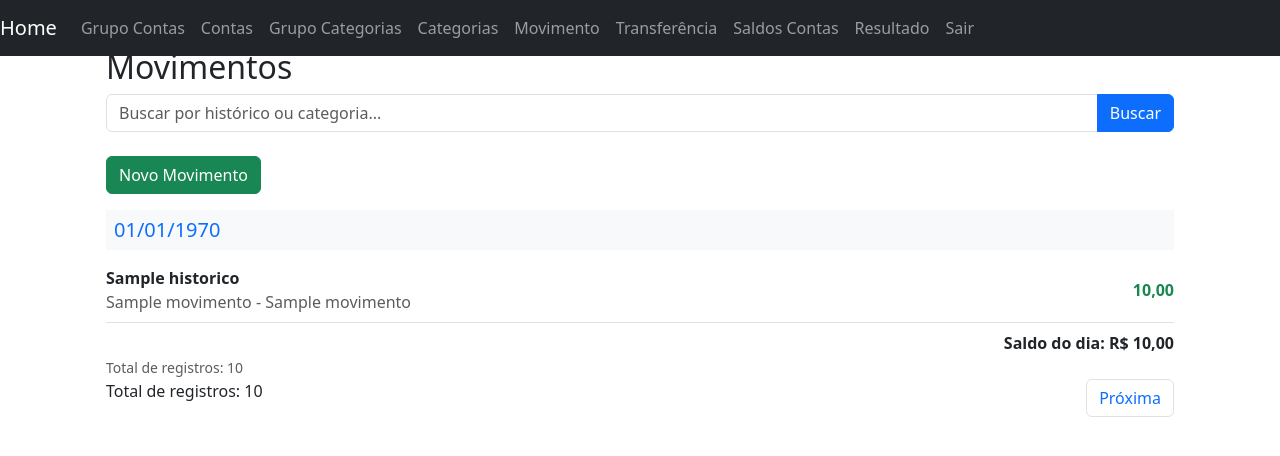
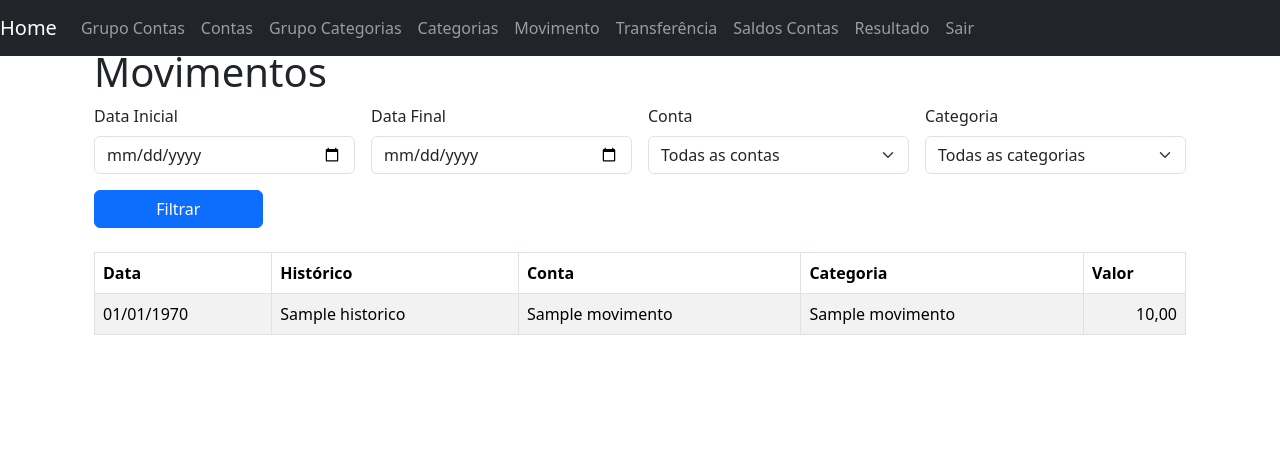
Before and after one commit to sandrolor/mineco-finance-ci4, a CodeIgniter 4 app: the page made by app/Views/movimento/index.php in a window 1280 px wide. Shown: the top 456 px of the page. Run offline with PHP 8.4 and a stand-in for CodeIgniter, Linux system fonts and the light colour scheme; the template is opened without the code that fills it: most values are stand-ins (such as "Sample title", 1, 10 or a date in 2020); data that the repository does not hold is empty; some libraries are stand-ins or nearby versions.

Commit message:
Melhorias Exibição Movimento

```diff
--- a/app/Views/movimento/index.php
+++ b/app/Views/movimento/index.php
@@ -1,108 +1,72 @@
 <?= $this->extend('layout') ?>
+
 <?= $this->section('content') ?>
 
-<div class="container mt-5">
-    <h2>Movimentos</h2>
+<h1>Movimentos</h1>
 
-    <!-- Formulário de busca -->
-    <form method="get" action="<?= site_url('movimentos') ?>" class="mb-4">
-        <div class="input-group">
-            <input type="text" name="search" value="<?= esc($search) ?>" class="form-control" placeholder="Buscar por histórico ou categoria...">
-            <button type="submit" class="btn btn-primary">Buscar</button>
+<form method="get" action="<?= site_url('movimento') ?>" class="mb-4">
+    <div class="row g-3 align-items-end">
+        <div class="col-md-3">
+            <label for="data_inicial" class="form-label">Data Inicial</label>
+            <input type="date" id="data_inicial" name="data_inicial" class="form-control" value="<?= esc($dataInicial) ?>">
         </div>
-    </form>
+        <div class="col-md-3">
+            <label for="data_final" class="form-label">Data Final</label>
+            <input type="date" id="data_final" name="data_final" class="form-control" value="<?= esc($dataFinal) ?>">
+        </div>
+        <div class="col-md-3">
+            <label for="conta_id" class="form-label">Conta</label>
+            <select id="conta_id" name="conta_id" class="form-select">
+                <option value="">Todas as contas</option>
+                <?php foreach ($contas as $conta): ?>
+                    <option value="<?= esc($conta['id']) ?>" <?= $contaSelecionada == $conta['id'] ? 'selected' : '' ?>>
+                        <?= esc($conta['nomeconta']) ?>
+                    </option>
+                <?php endforeach; ?>
+            </select>
+        </div>
+        <div class="col-md-3">
+            <label for="categoria_id" class="form-label">Categoria</label>
+            <select id="categoria_id" name="categoria_id" class="form-select">
+                <option value="">Todas as categorias</option>
+                <?php foreach ($categorias as $categoria): ?>
+                    <option value="<?= esc($categoria['id']) ?>" <?= $categoriaSelecionada == $categoria['id'] ? 'selected' : '' ?>>
+                        <?= esc($categoria['nomecategoria']) ?>
+                    </option>
+                <?php endforeach; ?>
+            </select>
+        </div>
+        <div class="col-md-2">
+            <button type="submit" class="btn btn-primary w-100">Filtrar</button>
+        </div>
+    </div>
+</form>
 
-    <a href="<?= site_url('movimento/create') ?>" class="btn btn-success mb-3">Novo Movimento</a>
-
-    <?php if (session()->getFlashdata('success')): ?>
-        <div class="alert alert-success"><?= session()->getFlashdata('success') ?></div>
-    <?php endif; ?>
-
-    <!-- Tabela de Movimentos -->
-    <?php if (!empty($movimentos)): ?>
-        <?php
-        $dataAtual = '';
-        $saldoDia = 0;
-        ?>
-        <div class="table-responsive">
+<?php if ($movimentos): ?>
+    <table class="table table-bordered table-striped">
+        <thead>
+            <tr>
+                <th>Data</th>
+                <th>Histórico</th>
+                <th>Conta</th>
+                <th>Categoria</th>
+                <th>Valor</th>
+            </tr>
+        </thead>
+        <tbody>
             <?php foreach ($movimentos as $movimento): ?>
-                <?php
-                // Agrupamento por data
-                if ($dataAtual !== $movimento['data_mov']):
-                    if ($dataAtual !== ''): ?>
-                        <!-- Exibir saldo diário -->
-                        <div class="text-end fw-bold mt-2">
-                            Saldo do dia: R$ <?= number_format($saldoDia, 2, ',', '.') ?>
-                        </div>
-                    <?php endif;
-                    $dataAtual = $movimento['data_mov'];
-                    $saldoDia = 0; // Resetar o saldo do dia
-                    ?>
-                    <h5 class="bg-light p-2 text-primary">
-                        <?= date('d/m/Y', strtotime($dataAtual)) ?>
-                    </h5>
-                <?php endif; ?>
-
-                <?php
-                // Atualizar saldo do dia
-                $saldoDia += $movimento['valor'];
-
-                // Definir cor para o valor
-                $valorClass = $movimento['valor'] > 0 ? 'text-success' : ($movimento['valor'] < 0 ? 'text-danger' : 'text-warning');
-                ?>
-
-                <!-- Linha do movimento -->
-                <div class="d-flex justify-content-between align-items-center border-bottom py-2">
-                    <div>
-                        <div class="fw-bold"><?= esc($movimento['historico']) ?></div>
-                        <div class="text-muted">
-                            <?= esc($movimento['nome_conta']) ?> - <?= esc($movimento['nome_categoria']) ?>
-                        </div>
-                    </div>
-                    <div class="fw-bold <?= $valorClass ?>">
-                        <?= number_format($movimento['valor'], 2, ',', '.') ?>
-                    </div>
-                </div>
+                <tr>
+                    <td><?= date('d/m/Y', strtotime($movimento['data_mov'])) ?></td>
+                    <td><?= esc($movimento['historico']) ?></td>
+                    <td><?= esc($movimento['nomeconta']) ?></td>
+                    <td><?= esc($movimento['nomecategoria']) ?></td>
+                    <td class="text-end"><?= number_format($movimento['valor'], 2, ',', '.') ?></td>
+                </tr>
             <?php endforeach; ?>
-
-            <!-- Saldo final do último dia -->
-            <div class="text-end fw-bold mt-2">
-                Saldo do dia: R$ <?= number_format($saldoDia, 2, ',', '.') ?>
-            </div>
-        </div>
-    <?php else: ?>
-        <div class="alert alert-info">
-            Nenhum movimento encontrado.
-        </div>
-    <?php endif; ?>
-    <tfoot>
-        <tr>
-            <td colspan="5" class="text-end">
-                <small class="text-muted">
-                    Total de registros: <?= esc($total) ?>
-                </small>
-            </td>
-        </tr>
-    </tfoot>
+        </tbody>
     </table>
-
-    <div class="d-flex justify-content-between">
-        <p>Total de registros: <?= $total ?></p>
-        <nav>
-            <ul class="pagination">
-                <?php if ($currentPage > 1): ?>
-                    <li class="page-item">
-                        <a class="page-link" href="?page=<?= $currentPage - 1 ?>&search=<?= esc($search) ?>">Anterior</a>
-                    </li>
-                <?php endif; ?>
-                <?php if ($currentPage * $perPage < $total): ?>
-                    <li class="page-item">
-                        <a class="page-link" href="?page=<?= $currentPage + 1 ?>&search=<?= esc($search) ?>">Próxima</a>
-                    </li>
-                <?php endif; ?>
-            </ul>
-        </nav>
-    </div>
-</div>
+<?php else: ?>
+    <p>Nenhum movimento encontrado.</p>
+<?php endif; ?>
 
 <?= $this->endSection() ?>
```
Also changed, not shown: app/Controllers/Movimento.php (+13 -20 lines), app/Models/MovimentoModel.php (+11 -122 lines), 1 other file.
